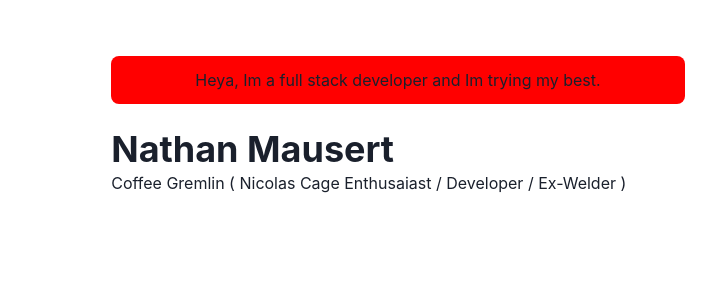
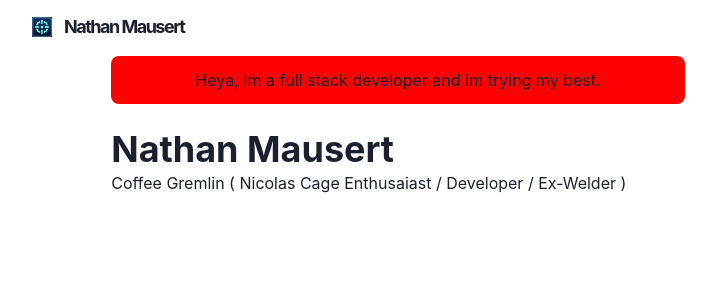
Before and after one commit to coffeegremlin/3dportfolio, a Next.js app: page / in a window 1280 px wide. Shown: the top 300 px of the page, without its empty margins (242-958 px from the left). Built offline with nearby package versions, Linux system fonts and the light colour scheme.

Commit message:
add navbar with working functioinality

```diff
--- a/components/layouts/main.js
+++ b/components/layouts/main.js
@@ -1,4 +1,5 @@
 import Head from "next/head";
+import NavBar from '../navbar.js'
 import { Box, Container } from "@chakra-ui/react";
 
 const Main = ({ children, router }) => {
@@ -8,6 +9,9 @@
         <meta name="viweport" content="width=device-width, initial-scale=1" />
         <title> Nathan Mausert - Home Page</title>
       </Head>
+
+      <NavBar path={router.asPath} />
+
       <Container maxW="container.md" pt={14}>
         {children}
       </Container>
--- a/components/navbar.js
+++ b/components/navbar.js
@@ -44,7 +44,15 @@
     zIndex={1}
     {...props}
     >
-      NavBar
+      <Container display="flex" p={2} maxW="container.md" wrap="wrap" align="center" justify="space-between">
+        <Flex align="center" mr={5}>
+          <Heading as="h1" size="lg" letterSpacing={'tighter'}>
+            <Logo />
+          </Heading>
+        </Flex>
+      </Container>
     </Box>
   )
 }
+
+export default NavBar
```
